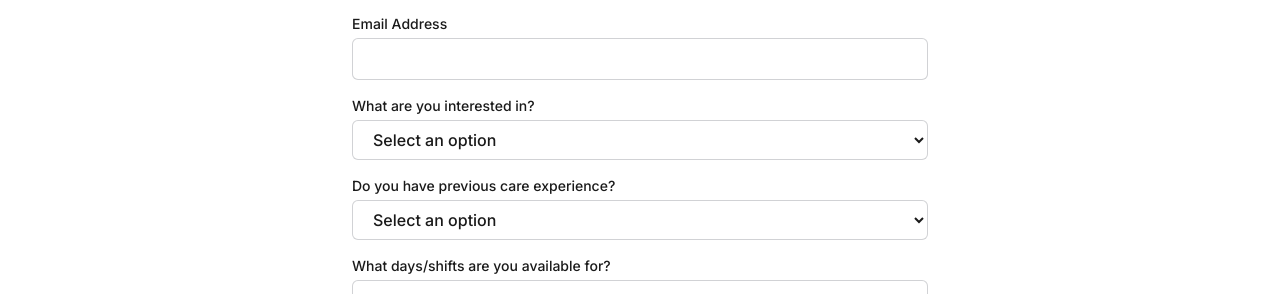
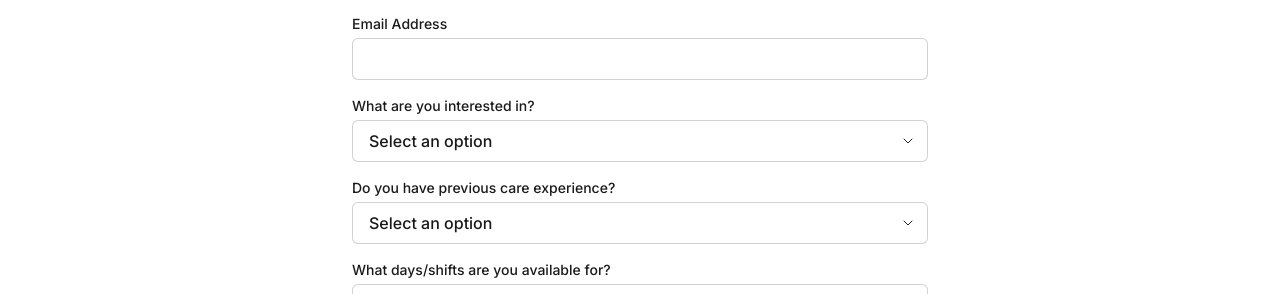
Before and after one commit to dfawole/senior-health-care-website, a Next.js app: page /careers in a window 1280 px wide. Shown: the part 2719-3013 px from the top of the page. Built offline with nearby package versions, Linux system fonts and the light colour scheme.

Commit message:
fixed the select-dropdown styling and adding a services mega-menu

```diff
--- a/components/CardGrid.tsx
+++ b/components/CardGrid.tsx
@@ -31,7 +31,7 @@ type CardGridProps = {
   items: CardItem[];
 };
 
-const iconMap: Record<CardIconName, LucideIcon> = {
+export const iconMap: Record<CardIconName, LucideIcon> = {
   heart: Heart,
   stethoscope: Stethoscope,
   brain: Brain,
--- a/components/DynamicForm.tsx
+++ b/components/DynamicForm.tsx
@@ -1,6 +1,7 @@
 "use client";
 
 import { useState, type FormEvent, type ReactNode } from "react";
+import { ChevronDown } from "lucide-react";
 import { siteContent } from "@/content/site";
 
 export type FormFieldConfig = {
@@ -32,6 +33,8 @@ const INPUT_TYPE_OVERRIDES: Record<string, string> = {
 const fieldClasses =
   "border-primary/20 focus:border-primary rounded-md border bg-white px-4 py-2 text-base text-text focus:outline-none";
 
+const selectClasses = `${fieldClasses} hover:border-accent/50 focus:border-accent appearance-none pr-10 cursor-pointer`;
+
 type FormFieldProps = {
   name: string;
   field: FormFieldConfig;
@@ -43,11 +46,12 @@ export function FormField({ name, field, defaultValue }: FormFieldProps) {
     <label className="text-text flex flex-col gap-1 text-sm font-medium">
       {field.label}
       {field.options ? (
+        <div className="relative">
           <select
             name={name}
             required={field.required}
             defaultValue={defaultValue ?? ""}
-          className={fieldClasses}
+            className={`${selectClasses} w-full`}
           >
             <option value="" disabled>
               {siteContent.form.selectPlaceholder}
@@ -58,6 +62,12 @@ export function FormField({ name, field, defaultValue }: FormFieldProps) {
               </option>
             ))}
           </select>
+          <ChevronDown
+            className="text-primary pointer-events-none absolute top-1/2 right-3 h-4 w-4 -translate-y-1/2"
+            strokeWidth={1.5}
+            aria-hidden="true"
+          />
+        </div>
       ) : MULTILINE_FIELDS.has(name) || field.freeText ? (
         <textarea
           name={name}
--- a/components/Header.tsx
+++ b/components/Header.tsx
@@ -9,6 +9,7 @@ import {
   secondaryNavLinks,
 } from "@/content/navigation";
 import { siteContent } from "@/content/site";
+import ServicesMegaMenu from "@/components/ServicesMegaMenu";
 
 export default function Header() {
   const [menuOpen, setMenuOpen] = useState(false);
@@ -40,18 +41,8 @@ export default function Header() {
                 aria-hidden="true"
               />
             </Link>
-            <div className="invisible absolute top-full left-1/2 z-50 w-64 -translate-x-1/2 pt-3 opacity-0 transition-opacity group-focus-within:visible group-focus-within:opacity-100 group-hover:visible group-hover:opacity-100">
-              <div className="border-primary/10 flex flex-col rounded-lg border bg-white p-2 shadow-lg">
-                {serviceLinks.map((link) => (
-                  <Link
-                    key={link.href}
-                    href={link.href}
-                    className="text-text hover:bg-primary/5 hover:text-primary rounded-md px-3 py-2 text-sm"
-                  >
-                    {link.label}
-                  </Link>
-                ))}
-              </div>
+            <div className="invisible absolute top-full left-1/2 z-50 -translate-x-1/2 pt-3 opacity-0 transition-opacity group-focus-within:visible group-focus-within:opacity-100 group-hover:visible group-hover:opacity-100">
+              <ServicesMegaMenu />
             </div>
           </div>
 
--- /dev/null
+++ b/components/ServicesMegaMenu.tsx
@@ -0,0 +1,30 @@
+import Link from "next/link";
+import { iconMap } from "@/components/CardGrid";
+import { homeContent } from "@/content/home";
+
+export default function ServicesMegaMenu() {
+  return (
+    <div className="border-primary/10 grid w-[640px] grid-cols-3 gap-1 rounded-lg border bg-white p-4 shadow-lg">
+      {homeContent.services.items.map((item) => {
+        const Icon = item.icon ? iconMap[item.icon] : null;
+        return (
+          <Link
+            key={item.title}
+            href={item.href ?? "#"}
+            className="hover:bg-accent/5 flex flex-col gap-2 rounded-md p-3 transition-colors"
+          >
+            {Icon && (
+              <Icon
+                className="text-accent h-5 w-5"
+                strokeWidth={1.5}
+                aria-hidden="true"
+              />
+            )}
+            <p className="text-text text-sm font-semibold">{item.title}</p>
+            <p className="text-text/70 text-xs">{item.description}</p>
+          </Link>
+        );
+      })}
+    </div>
+  );
+}
```
Lines whose indentation alone changed are shown as unchanged.
